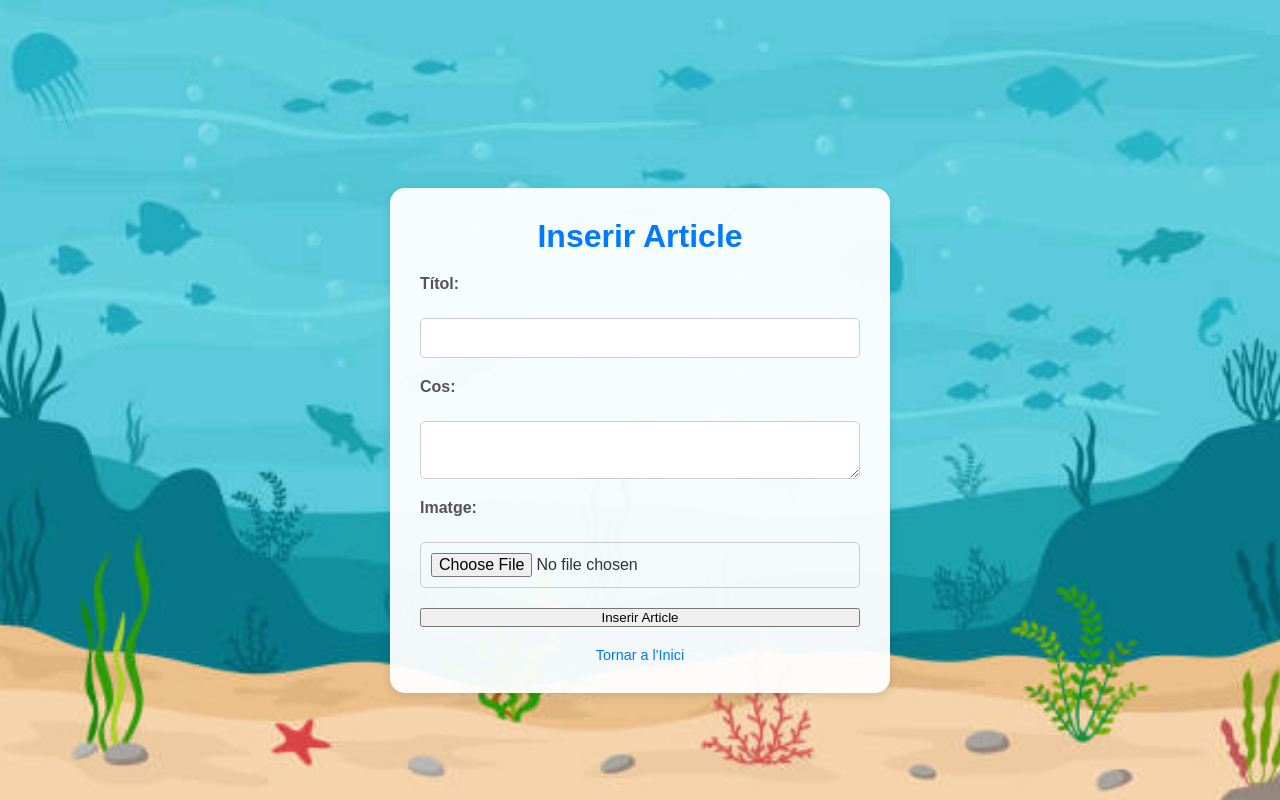
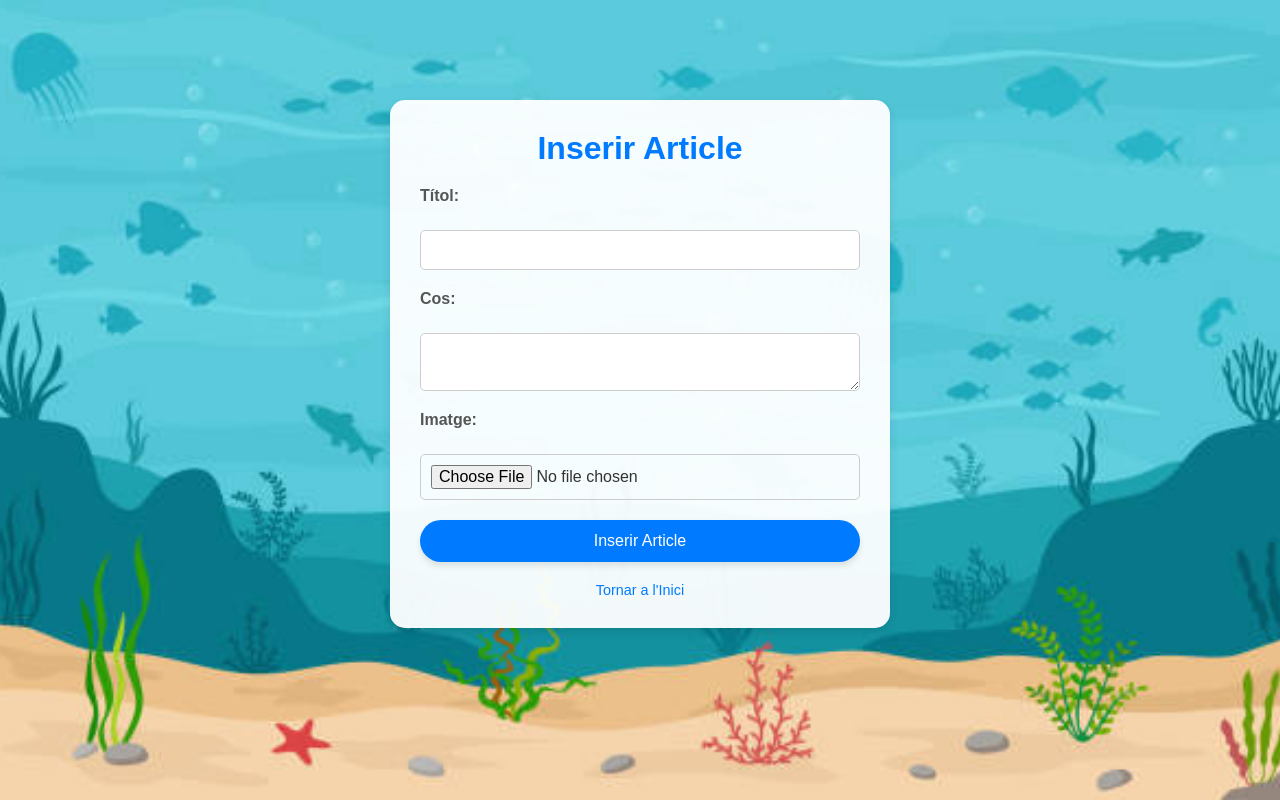
Before and after one commit to DanielTorSan/Pr-ctica-05---Social-Authentication-Miscel-l-nia, a PHP site: page /Vista/vista_inserir.php in a window 1280 px wide. Run offline with PHP 8.4, Linux system fonts and the light colour scheme.

Commit message:
Update vista_inserir.php

```diff
--- a/Vista/vista_inserir.php
+++ b/Vista/vista_inserir.php
@@ -6,7 +6,6 @@
     <meta name="viewport" content="width=device-width, initial-scale=1.0">
     <title>Inserir Article</title>
     <link rel="stylesheet" href="../Vista/Estils/inserir.css">
-    <link rel="stylesheet" href="../Vista/Estils/reenviar_contrasenya.css">
 </head>
 <body>
     <div class="container">
@@ -28,7 +27,7 @@
                 <label for="imatge">Imatge:</label>
                 <input type="file" name="imatge" id="imatge" accept="image/*" required>
 
-                <button type="submit" class="button">Inserir Article</button>
+                <button type="submit" class="submit-button">Inserir Article</button>
             </form>
             <a href="../index.php" class="button">Tornar a l'Inici</a>
         </div>
```
